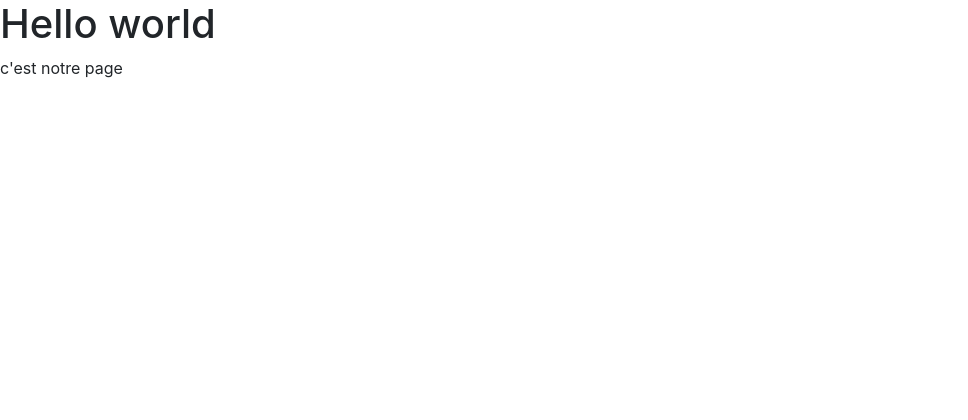
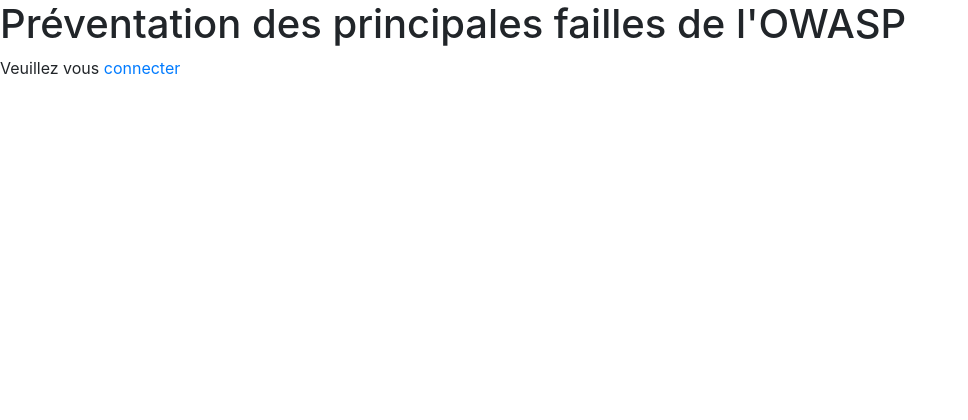
Before and after one commit to taiQui/Projet_Master2, a Django app: page / in a window 1280 px wide. Shown: the part 56-476 px from the top of the page, without its empty margins (0-968 px from the left). Run offline with Django 3.2, Linux system fonts and the light colour scheme; some libraries are stand-ins or nearby versions.

Commit message:
finalize

```diff
--- a/site_owasp/template/pages/home.html
+++ b/site_owasp/template/pages/home.html
@@ -4,10 +4,14 @@
 
 {% block content %}
 
+
+
+
 <div class="mkt-s1">
-      <h1>Hello world</h1>
-
-      <p>c'est notre page</p>
+      <h1>Préventation des principales failles de l'OWASP</h1>
+      {% if not user.is_authenticated %}
+      <p>Veuillez vous <a href="accounts/login/" >connecter</>
+      {% endif %}
 </div>
 
 {% endblock content %}
```
Also changed, not shown: 1 other file.
